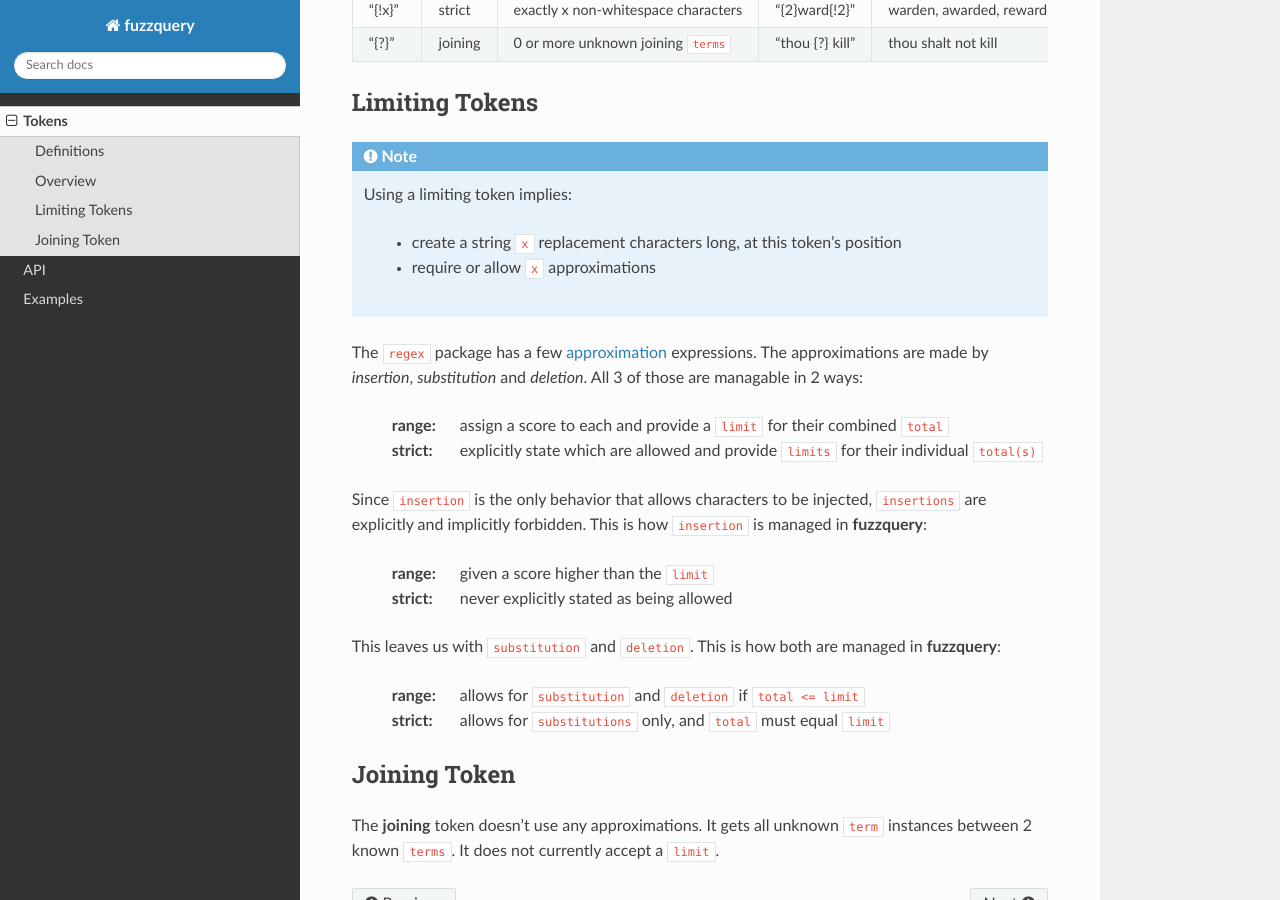
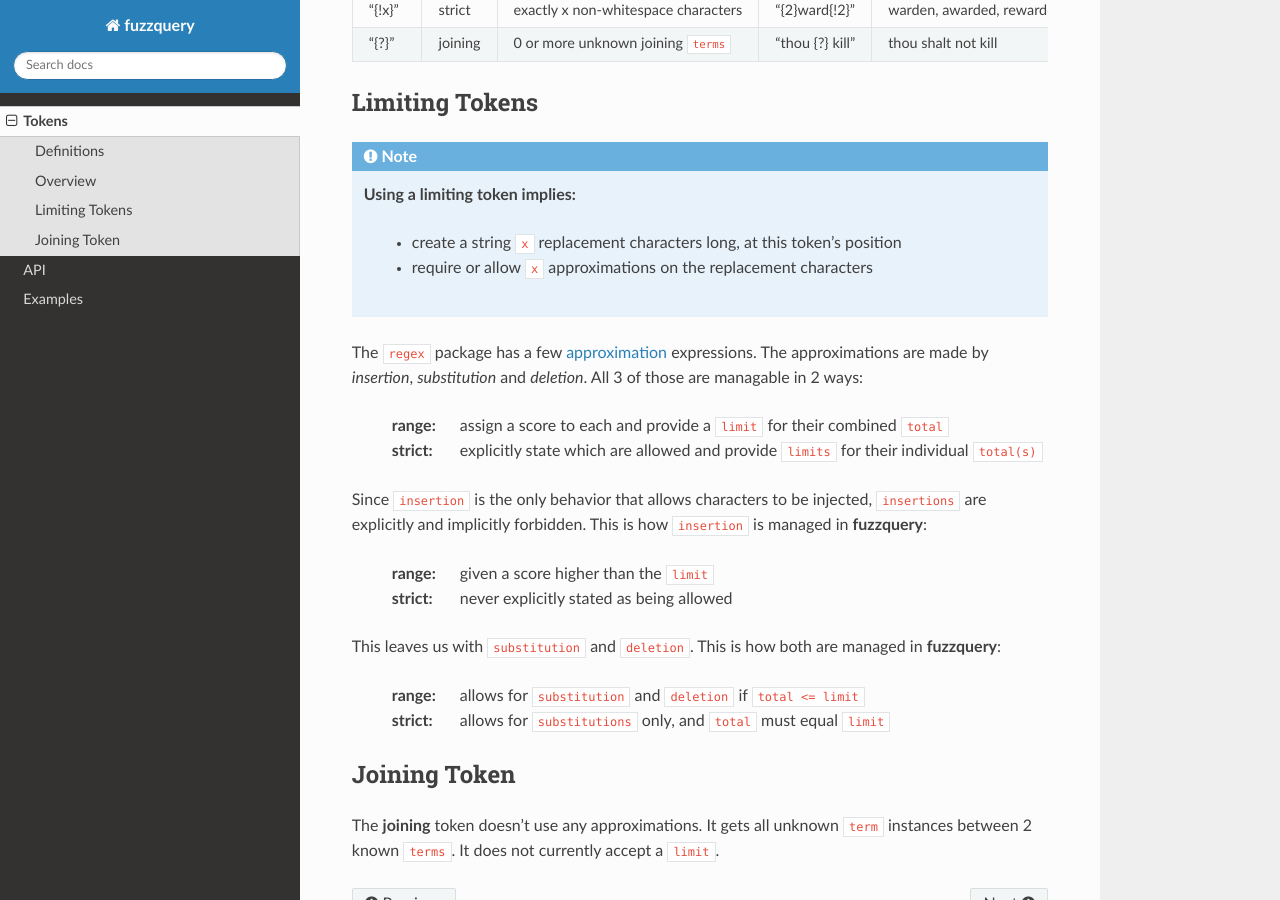
Before and after one commit to OneMadGypsy/fuzzquery, a Sphinx documentation site: the page built from docs/source/tokens.rst, in a window 1280 px wide and 900 px high, scrolled down 929 px. Built offline with Sphinx 7.4.7 and the Read the Docs theme 2.0.0, drawn with Linux system fonts in a browser that asks for light colours.

Commit message:
Update tokens.rst

```diff
--- a/docs/source/tokens.rst
+++ b/docs/source/tokens.rst
@@ -39,10 +39,10 @@
 
 .. note::
 
-  Using a limiting token implies:
+  **Using a limiting token implies:**
 
     - create a string ``x`` replacement characters long, at this token's position
-    - require or allow ``x`` approximations
+    - require or allow ``x`` approximations on the replacement characters
 
 The ``regex`` package has a few `approximation <https://github.com/mrabarnett/mrab-regex#approximate-fuzzy-matching-hg-issue-12-hg-issue-41-hg-issue-109>`_ expressions.
 The approximations are made by `insertion`, `substitution` and `deletion`. All 3 of those are managable in 2 ways:
```
